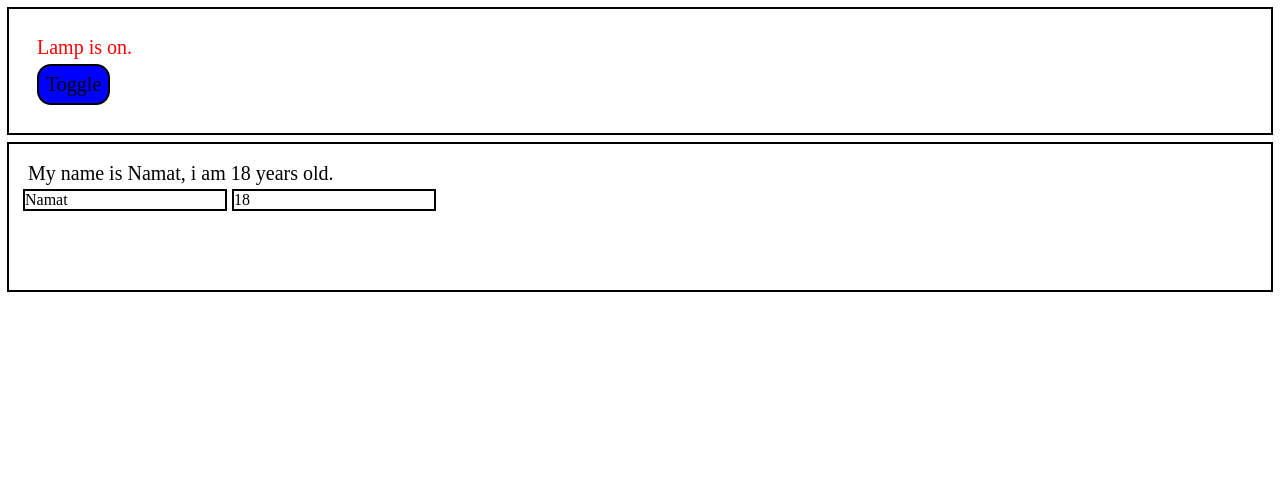
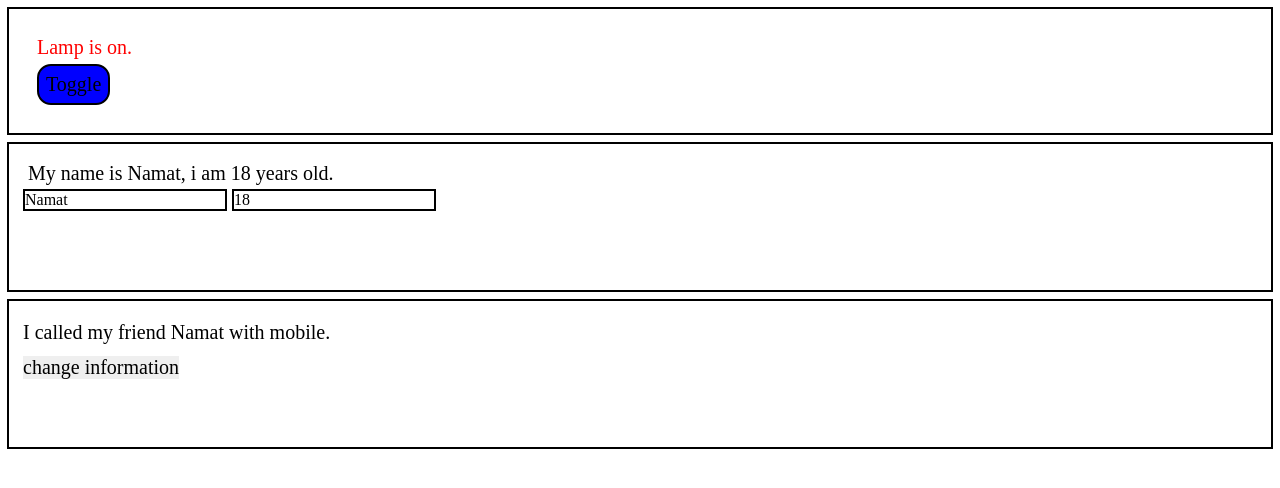
Before and after one commit to NamatBayamanov/state-react, a React (Create React App) app: page / in a window 1280 px wide. Shown: the top 488 px of the page. Built offline with nearby package versions, Linux system fonts and the light colour scheme.

Commit message:
added Double component

```diff
--- a/src/components/Double/Double.js
+++ b/src/components/Double/Double.js
@@ -1,12 +1,31 @@
+import { useState } from "react";
 import classes from "./Double.module.scss";
 
 
 function Double() {
+
+  const [charging, setCharging] = useState({
+    phone: "with mobile",
+    user: "Namat",
+  });
+
+  function onChargingChange() {
+    setCharging(charging.user = "Bakyt", charging.phone = "sumsung",);
+  };
+
+
+
+
   return (
     <>
       <div className={classes.Double}>
         <div className={classes.content}>
-
+          <p>
+            I called my friend {charging.user} {charging.phone}.
+          </p>
+          <button onClick={onChargingChange}>
+            change information
+          </button>
         </div>
       </div>
     </>
--- a/src/components/Double/Double.module.scss
+++ b/src/components/Double/Double.module.scss
@@ -1,7 +1,14 @@
 .Double {
-
+  border: 2px solid black;
+  height: 150px;
+  margin: .5rem;
+  font-size: 20px;
+  line-height: 35px;
 }
 
 .content {
-
+  padding: 1rem;
 }
+button {
+  font-size: 20px;
+}
```
